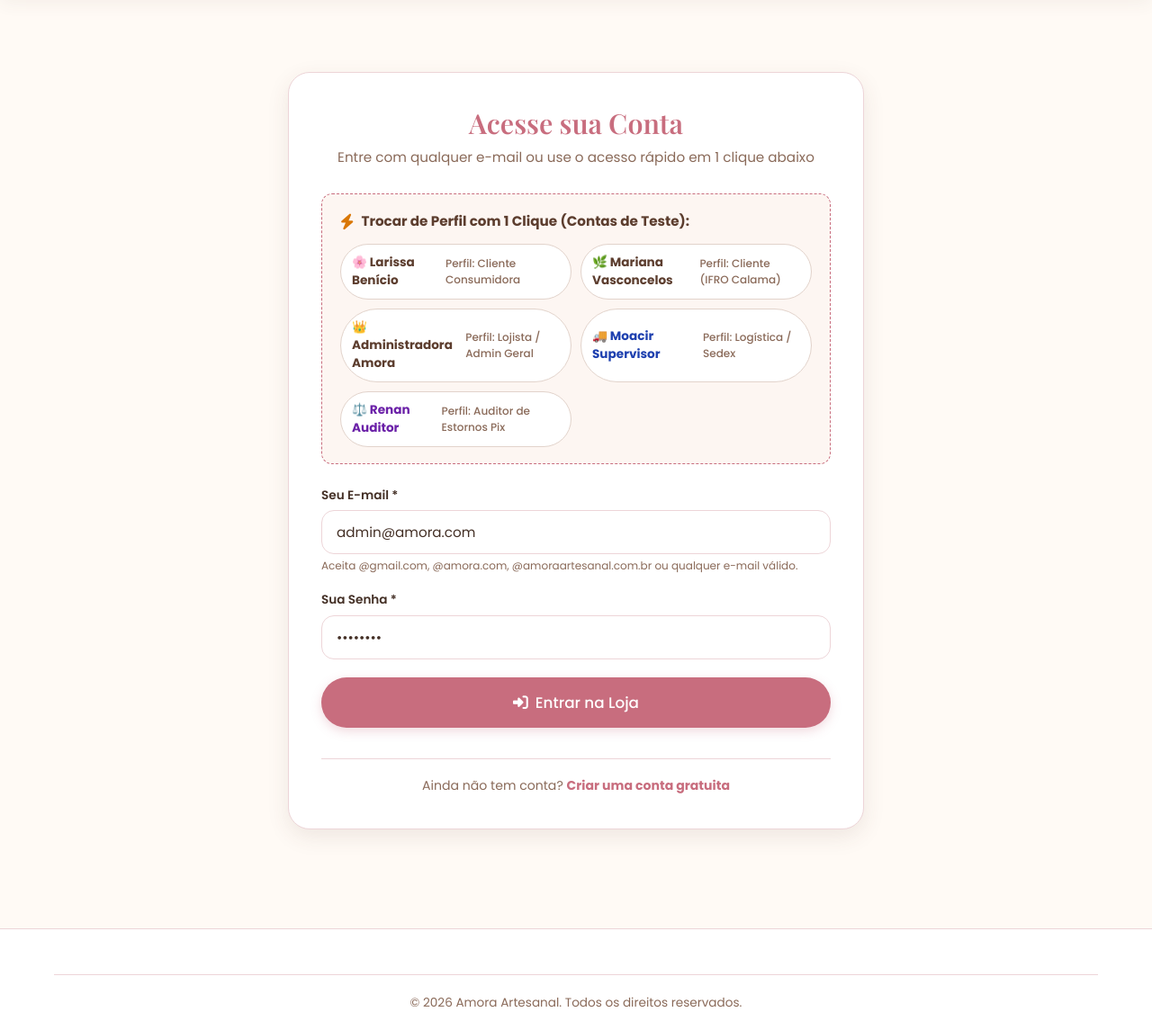
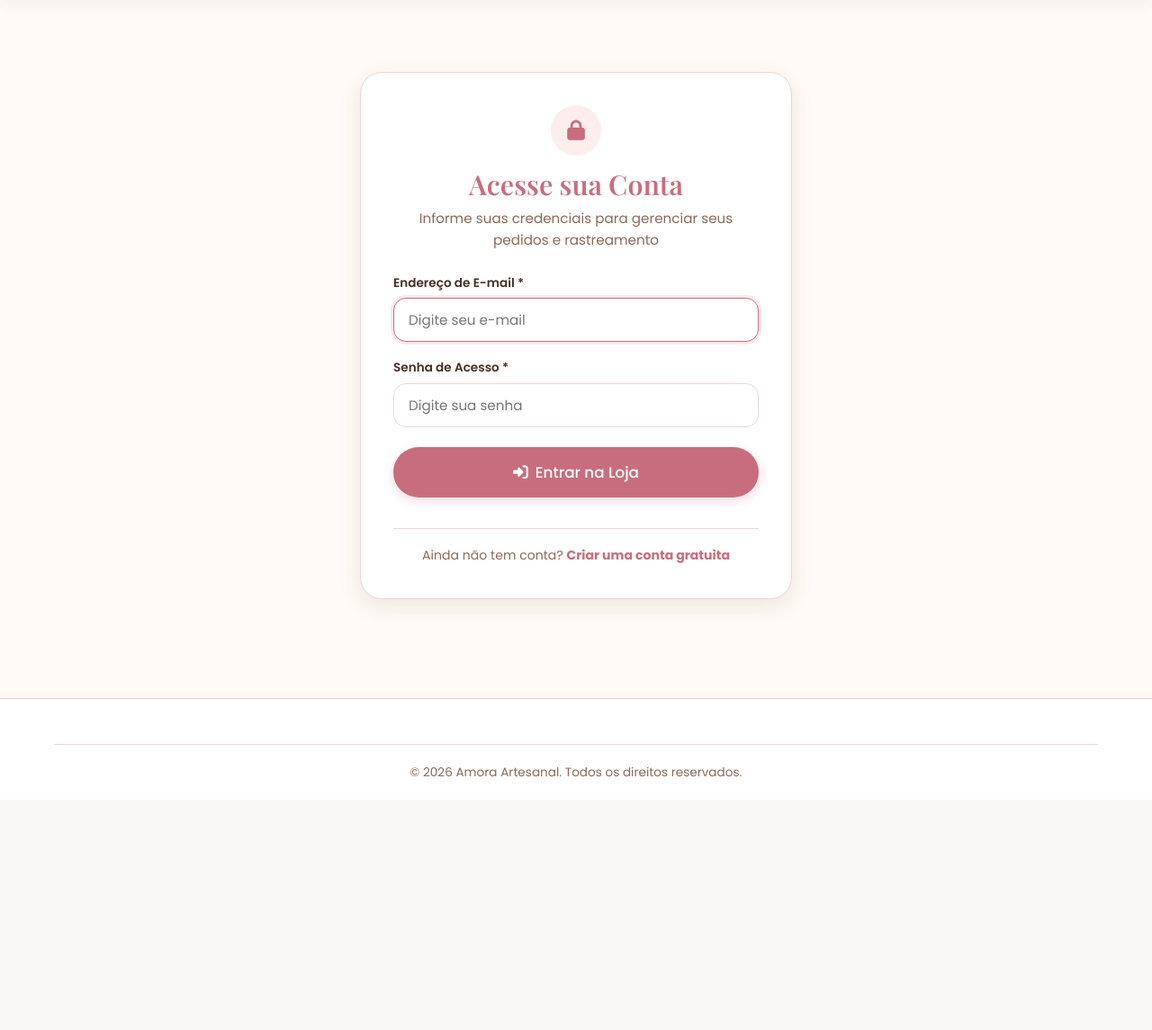
Before and after one commit to lar-bc/amora_artesanal, a PHP site: page /login.html in a window 1280 px wide. Shown: the part 79-1224 px from the top of the page at 90% size. After the commit the page ends 942 px from the top, so only its background shows below. Run offline with PHP 8.4, Linux system fonts and the light colour scheme; some web fonts are replaced.

Commit message:
security: remover preenchimento automatico e botoes de 1 clique no login, aplicar senhas individuais exclusivas por perfil

```diff
--- a/login.html
+++ b/login.html
@@ -37,82 +37,28 @@
         </div>
     </header>
 
-    <div class="container" style="margin: 40px auto 70px; max-width: 680px;">
-        <!-- Banner de Sessão Atual (Caso já esteja conectado) -->
-        <div id="box-sessao-ativa" style="display: none; background: #fffaf7; border: 2px solid var(--cor-rosa-queimado); border-radius: var(--raio-borda); padding: 20px 24px; margin-bottom: 24px; box-shadow: var(--sombra-suave);">
-            <div style="display: flex; justify-content: space-between; align-items: center; flex-wrap: wrap; gap: 14px;">
-                <div>
-                    <span style="font-size: 0.8rem; text-transform: uppercase; font-weight: 700; color: var(--cor-rosa-queimado); letter-spacing: 1px;">
-                        <i class="fa-solid fa-circle-check" style="color: var(--cor-sucesso);"></i> Conta Conectada Atualmente
-                    </span>
-                    <h3 id="sessao-nome" style="margin: 4px 0 2px; font-size: 1.25rem; color: var(--cor-marrom-suave);"></h3>
-                    <p id="sessao-detalhes" style="margin: 0; font-size: 0.85rem; color: var(--cor-marrom-claro);"></p>
+    <div class="container" style="margin: 40px auto 70px; max-width: 520px;">
+        <div class="auth-wrapper" style="max-width: 100%;">
+            <div class="auth-header" style="text-align: center; margin-bottom: 24px;">
+                <div style="width: 56px; height: 56px; background: var(--cor-rosa-claro); border-radius: 50%; display: flex; align-items: center; justify-content: center; margin: 0 auto 12px; color: var(--cor-rosa-queimado); font-size: 1.4rem;">
+                    <i class="fa-solid fa-lock"></i>
                 </div>
-                <div style="display: flex; gap: 10px; flex-wrap: wrap;">
-                    <a href="pedidos.html" class="btn btn-secondary btn-sm" style="display: inline-flex; align-items: center; gap: 6px;">
-                        <i class="fa-solid fa-box-open"></i> Meus Pedidos
-                    </a>
-                    <button type="button" class="btn btn-danger btn-sm" onclick="desconectarConta()" style="background: #dc2626; color: #fff; border: none; padding: 8px 14px; border-radius: 8px; font-weight: 700; cursor: pointer; display: inline-flex; align-items: center; gap: 6px;">
-                        <i class="fa-solid fa-right-from-bracket"></i> Sair desta Conta
-                    </button>
-                </div>
-            </div>
+                <h2>Acesse sua Conta</h2>
+                <p>Informe suas credenciais para gerenciar seus pedidos e rastreamento</p>
             </div>
 
-        <div class="auth-wrapper" style="max-width: 100%;">
-            <div class="auth-header">
-                <h2>Acesse sua Conta</h2>
-                <p>Entre com qualquer e-mail ou use o acesso rápido em 1 clique abaixo</p>
+            <div id="alerta-login" style="display: none; margin-bottom: 18px;"></div>
+
+            <!-- Formulário de Login Seguro sem Dados Pré-Preenchidos -->
+            <form id="form-login" onsubmit="fazerLogin(event)">
+                <div class="form-group" style="margin-bottom: 18px;">
+                    <label for="login-email" style="display: block; font-size: 0.85rem; font-weight: 600; margin-bottom: 6px; color: var(--cor-marrom-texto);">Endereço de E-mail *</label>
+                    <input type="email" id="login-email" class="form-control" placeholder="Digite seu e-mail" required autofocus>
                 </div>
 
-            <!-- Seção de Acesso Rápido em 1 Clique para Troca Imediata de Perfil -->
-            <div style="background: #fdf6f2; border: 1px dashed var(--cor-rosa-queimado); border-radius: 12px; padding: 18px 20px; margin-bottom: 24px;">
-                <div style="display: flex; align-items: center; gap: 8px; margin-bottom: 12px;">
-                    <i class="fa-solid fa-bolt" style="color: #d97706; font-size: 1.1rem;"></i>
-                    <strong style="color: var(--cor-marrom-suave); font-size: 0.95rem;">Trocar de Perfil com 1 Clique (Contas de Teste):</strong>
-                </div>
-
-                <div style="display: grid; grid-template-columns: repeat(auto-fit, minmax(200px, 1fr)); gap: 10px;">
-                    <button type="button" class="btn btn-outline btn-sm" onclick="loginRapido('larissa')" style="text-align: left; padding: 10px 12px; background: #fff; border-color: #e2d3cb;">
-                        <strong style="display: block; color: var(--cor-marrom-suave); font-size: 0.85rem;">🌸 Larissa Benício</strong>
-                        <span style="font-size: 0.75rem; color: var(--cor-marrom-claro);">Perfil: Cliente Consumidora</span>
-                    </button>
-
-                    <button type="button" class="btn btn-outline btn-sm" onclick="loginRapido('mariana')" style="text-align: left; padding: 10px 12px; background: #fff; border-color: #e2d3cb;">
-                        <strong style="display: block; color: var(--cor-marrom-suave); font-size: 0.85rem;">🌿 Mariana Vasconcelos</strong>
-                        <span style="font-size: 0.75rem; color: var(--cor-marrom-claro);">Perfil: Cliente (IFRO Calama)</span>
-                    </button>
-
-                    <button type="button" class="btn btn-outline btn-sm" onclick="loginRapido('admin')" style="text-align: left; padding: 10px 12px; background: #fff; border-color: #e2d3cb;">
-                        <strong style="display: block; color: #5c3d2e; font-size: 0.85rem;">👑 Administradora Amora</strong>
-                        <span style="font-size: 0.75rem; color: var(--cor-marrom-claro);">Perfil: Lojista / Admin Geral</span>
-                    </button>
-
-                    <button type="button" class="btn btn-outline btn-sm" onclick="loginRapido('logistica')" style="text-align: left; padding: 10px 12px; background: #fff; border-color: #e2d3cb;">
-                        <strong style="display: block; color: #1e40af; font-size: 0.85rem;">🚚 Moacir Supervisor</strong>
-                        <span style="font-size: 0.75rem; color: var(--cor-marrom-claro);">Perfil: Logística / Sedex</span>
-                    </button>
-
-                    <button type="button" class="btn btn-outline btn-sm" onclick="loginRapido('auditoria')" style="text-align: left; padding: 10px 12px; background: #fff; border-color: #e2d3cb;">
-                        <strong style="display: block; color: #6b21a8; font-size: 0.85rem;">⚖️ Renan Auditor</strong>
-                        <span style="font-size: 0.75rem; color: var(--cor-marrom-claro);">Perfil: Auditor de Estornos Pix</span>
-                    </button>
-                </div>
-            </div>
-
-            <div id="alerta-login" style="display: none; margin-bottom: 16px;"></div>
-
-            <!-- Formulário Manual -->
-            <form id="form-login" onsubmit="fazerLogin(event)">
-                <div class="form-group" style="margin-bottom: 16px;">
-                    <label for="login-email" style="display: block; font-size: 0.85rem; font-weight: 600; margin-bottom: 6px; color: var(--cor-marrom-texto);">Seu E-mail *</label>
-                    <input type="email" id="login-email" class="form-control" value="admin@amora.com" placeholder="seu.email@exemplo.com" required>
-                    <small style="color: var(--cor-marrom-claro); font-size: 0.75rem;">Aceita @gmail.com, @amora.com, @amoraartesanal.com.br ou qualquer e-mail válido.</small>
-                </div>
-
-                <div class="form-group" style="margin-bottom: 20px;">
-                    <label for="login-senha" style="display: block; font-size: 0.85rem; font-weight: 600; margin-bottom: 6px; color: var(--cor-marrom-texto);">Sua Senha *</label>
-                    <input type="password" id="login-senha" class="form-control" value="senha123" maxlength="32" placeholder="Digite sua senha (padrão: senha123)" required>
+                <div class="form-group" style="margin-bottom: 22px;">
+                    <label for="login-senha" style="display: block; font-size: 0.85rem; font-weight: 600; margin-bottom: 6px; color: var(--cor-marrom-texto);">Senha de Acesso *</label>
+                    <input type="password" id="login-senha" class="form-control" maxlength="32" placeholder="Digite sua senha" required>
                 </div>
 
                 <button type="submit" class="btn btn-primary btn-lg" style="width: 100%; margin-bottom: 16px;">
@@ -138,8 +84,27 @@
 
     <script src="assets/js/amora-store.js"></script>
     <script>
-        var CONTAS_PREDEFINIDAS = {
-            larissa: {
+        // Base de Usuários Cadastrados com Senhas Individuais Exclusivas
+        var USUARIOS_AUTORIZADOS = {
+            'admin@amora.com': {
+                senha: 'AmoraAdmin@2026',
+                dados: {
+                    id: 1,
+                    codigoCliente: 'ADM-00001',
+                    nome: 'Larissa Benício (Administradora)',
+                    email: 'admin@amora.com',
+                    tipo_usuario: 'admin',
+                    telefone: '(69) 98425-6710',
+                    endereco: 'Ateliê Central Amora Artesanal',
+                    bairro: 'Embratel',
+                    cidade: 'Porto Velho',
+                    estado: 'RO',
+                    cep: '76820-120'
+                }
+            },
+            'larissa.benicio@gmail.com': {
+                senha: 'Larissa@Amora2026',
+                dados: {
                     id: 2,
                     codigoCliente: 'CLI-00002',
                     nome: 'Larissa Benício',
@@ -151,8 +116,11 @@
                     cidade: 'Porto Velho',
                     estado: 'RO',
                     cep: '76820-120'
+                }
             },
-            mariana: {
+            'mariana.vasconcelos@amora.com.br': {
+                senha: 'Mariana#Vasc26',
+                dados: {
                     id: 3,
                     codigoCliente: 'CLI-00003',
                     nome: 'Mariana Vasconcelos',
@@ -164,21 +132,11 @@
                     cidade: 'Porto Velho',
                     estado: 'RO',
                     cep: '76820-441'
+                }
             },
-            admin: {
-                id: 1,
-                codigoCliente: 'ADM-00001',
-                nome: 'Larissa Benício (Administradora)',
-                email: 'admin@amora.com',
-                tipo_usuario: 'admin',
-                telefone: '(69) 98425-6710',
-                endereco: 'Ateliê Central Amora Artesanal',
-                bairro: 'Embratel',
-                cidade: 'Porto Velho',
-                estado: 'RO',
-                cep: '76820-120'
-            },
-            logistica: {
+            'logistica@amora.com': {
+                senha: 'LogiSedex#2026',
+                dados: {
                     id: 4,
                     codigoCliente: 'LOG-00004',
                     nome: 'Moacir Supervisor (LogiAmora Sedex)',
@@ -190,8 +148,11 @@
                     cidade: 'Porto Velho',
                     estado: 'RO',
                     cep: '76801-000'
+                }
             },
-            auditoria: {
+            'auditoria@amora.com': {
+                senha: 'AuditPix#2026',
+                dados: {
                     id: 5,
                     codigoCliente: 'AUD-00005',
                     nome: 'Renan Innot (Auditor Financeiro)',
@@ -204,95 +165,64 @@
                     estado: 'RO',
                     cep: '76803-888'
                 }
+            }
         };
 
-        function verificarSessaoAtiva() {
-            var user = window.AmoraStore.getUser();
-            var box = document.getElementById('box-sessao-ativa');
-            if (user) {
-                box.style.display = 'block';
-                document.getElementById('sessao-nome').textContent = user.nome;
-                var papel = user.tipo_usuario ? user.tipo_usuario.toUpperCase() : 'CLIENTE';
-                document.getElementById('sessao-detalhes').textContent = user.email + ' • Perfil: ' + papel + ' (' + (user.codigoCliente || '#CLI-0000' + user.id) + ')';
+        function fazerLogin(e) {
+            e.preventDefault();
+            var email = document.getElementById('login-email').value.trim().toLowerCase();
+            var senha = document.getElementById('login-senha').value;
+            var alerta = document.getElementById('alerta-login');
+
+            alerta.style.display = 'none';
+
+            // 1. Verifica contas pré-configuradas do ateliê
+            if (USUARIOS_AUTORIZADOS[email]) {
+                if (USUARIOS_AUTORIZADOS[email].senha === senha) {
+                    var user = USUARIOS_AUTORIZADOS[email].dados;
+                    window.AmoraStore.setUser(user);
+                    window.AmoraStore.showToast('Login efetuado com sucesso!', 'Bem-vindo(a), ' + user.nome);
+                    setTimeout(function() {
+                        window.location.href = 'pedidos.html';
+                    }, 400);
+                    return;
                 } else {
-                box.style.display = 'none';
+                    alerta.style.display = 'block';
+                    alerta.className = 'alert alert-danger';
+                    alerta.innerHTML = '<i class="fa-solid fa-circle-exclamation"></i> Senha incorreta para o e-mail informado.';
+                    return;
                 }
             }
 
-        function desconectarConta() {
-            window.AmoraStore.setUser(null);
-            verificarSessaoAtiva();
-            window.AmoraStore.showToast('Sessão encerrada', 'Você saiu da sua conta com sucesso.');
-        }
-
-        function loginRapido(chave) {
-            var user = CONTAS_PREDEFINIDAS[chave];
-            if (!user) return;
-
-            window.AmoraStore.setUser(user);
-            window.AmoraStore.showToast('Login com Sucesso!', 'Conectado como ' + user.nome + ' (' + (user.tipo_usuario || 'cliente') + ')');
+            // 2. Verifica usuários cadastrados localmente
+            try {
+                var cadastrados = localStorage.getItem('amora_usuarios_cadastrados');
+                if (cadastrados) {
+                    var lista = JSON.parse(cadastrados);
+                    var achou = lista.find(function(u) { return u.email.toLowerCase() === email; });
+                    if (achou) {
+                        if (achou.senha === senha) {
+                            window.AmoraStore.setUser(achou.dados);
+                            window.AmoraStore.showToast('Login efetuado com sucesso!', 'Bem-vindo(a), ' + achou.dados.nome);
                             setTimeout(function() {
                                 window.location.href = 'pedidos.html';
                             }, 400);
-        }
-
-        function fazerLogin(e) {
-            e.preventDefault();
-            var email = document.getElementById('login-email').value.trim();
-            var alerta = document.getElementById('alerta-login');
-
-            // Validação de formato de e-mail básico
-            var re = /^[^\s@]+@[^\s@]+\.[^\s@]+$/;
-            if (!re.test(email)) {
+                            return;
+                        } else {
                             alerta.style.display = 'block';
                             alerta.className = 'alert alert-danger';
-                alerta.innerHTML = '<i class="fa-solid fa-triangle-exclamation"></i> Por favor, informe um endereço de e-mail válido.';
+                            alerta.innerHTML = '<i class="fa-solid fa-circle-exclamation"></i> Senha incorreta para a conta informada.';
                             return;
                         }
+                    }
+                }
+            } catch (err) {}
 
-            // Identificar tipo de usuário baseado no e-mail digitado
-            var emailLower = email.toLowerCase();
-            var user;
-
-            if (emailLower.includes('admin') || emailLower === 'admin@amora.com') {
-                user = CONTAS_PREDEFINIDAS.admin;
-            } else if (emailLower.includes('logistica') || emailLower === 'logistica@amora.com') {
-                user = CONTAS_PREDEFINIDAS.logistica;
-            } else if (emailLower.includes('auditoria') || emailLower === 'auditoria@amora.com') {
-                user = CONTAS_PREDEFINIDAS.auditoria;
-            } else if (emailLower.includes('mariana')) {
-                user = CONTAS_PREDEFINIDAS.mariana;
-            } else if (emailLower.includes('larissa')) {
-                user = CONTAS_PREDEFINIDAS.larissa;
-            } else {
-                // Cria perfil personalizado com o e-mail digitado
-                var nomeExtraido = email.split('@')[0].replace(/[._-]/g, ' ');
-                nomeExtraido = nomeExtraido.charAt(0).toUpperCase() + nomeExtraido.slice(1);
-                user = {
-                    id: Math.floor(Math.random() * 900) + 100,
-                    codigoCliente: 'CLI-' + Math.floor(Math.random() * 90000 + 10000),
-                    nome: nomeExtraido,
-                    email: email,
-                    tipo_usuario: 'cliente',
-                    telefone: '(69) 98412-3456',
-                    endereco: 'Endereço cadastrado em Porto Velho',
-                    bairro: 'Centro',
-                    cidade: 'Porto Velho',
-                    estado: 'RO',
-                    cep: '76820-441'
-                };
+            // Se não encontrou o e-mail
+            alerta.style.display = 'block';
+            alerta.className = 'alert alert-danger';
+            alerta.innerHTML = '<i class="fa-solid fa-circle-exclamation"></i> Usuário não encontrado. Verifique o e-mail ou crie uma conta.';
         }
-
-            window.AmoraStore.setUser(user);
-            window.AmoraStore.showToast('Login efetuado com sucesso!', 'Bem-vindo(a) de volta, ' + user.nome);
-            setTimeout(function() {
-                window.location.href = 'pedidos.html';
-            }, 400);
-        }
-
-        document.addEventListener('DOMContentLoaded', function() {
-            verificarSessaoAtiva();
-        });
     </script>
 </body>
 </html>
```
Also changed, not shown: database/init_db.php (+20 -6 lines), database/schema.sql (+13 -8 lines), login.php (+0 -19 lines), spec.md (+8 -9 lines), CHANGELOG.md, README.md, database/amora_artesanal.sqlite. Lines whose indentation alone changed are shown as unchanged.
